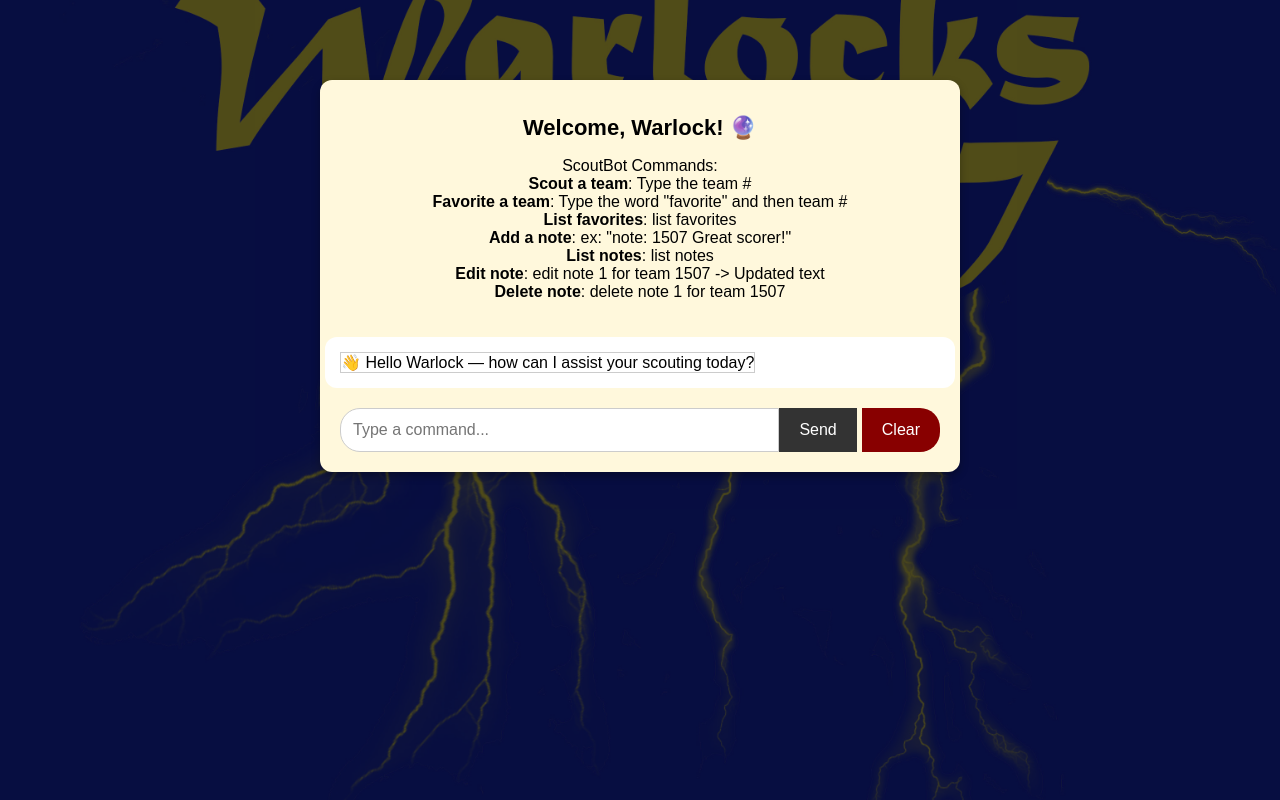
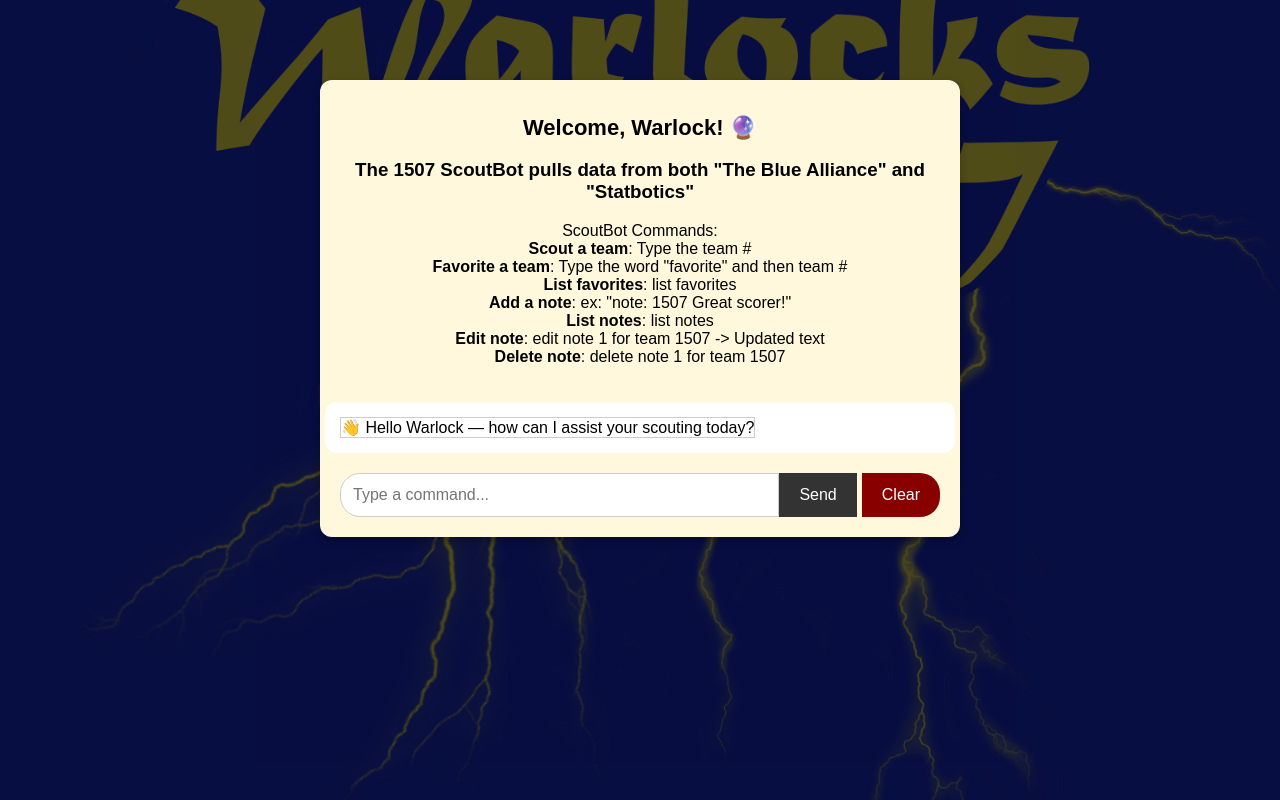
Before and after one commit to cschaus1507/warlocks-scout-bot-2025, a Flask app: page / in a window 1280 px wide. Run offline with Flask 3, Linux system fonts and the light colour scheme.

Commit message:
Update index.html

```diff
--- a/templates/index.html
+++ b/templates/index.html
@@ -119,6 +119,7 @@
     <div class="container">
         <div class="instructions">
             <h1>Welcome, Warlock! 🔮</h1>
+            <h3>The 1507 ScoutBot pulls data from both "The Blue Alliance" and "Statbotics"</h3>
             <p>
                 ScoutBot Commands:<br>
                 <b>Scout a team</b>: Type the team # <br>
```
